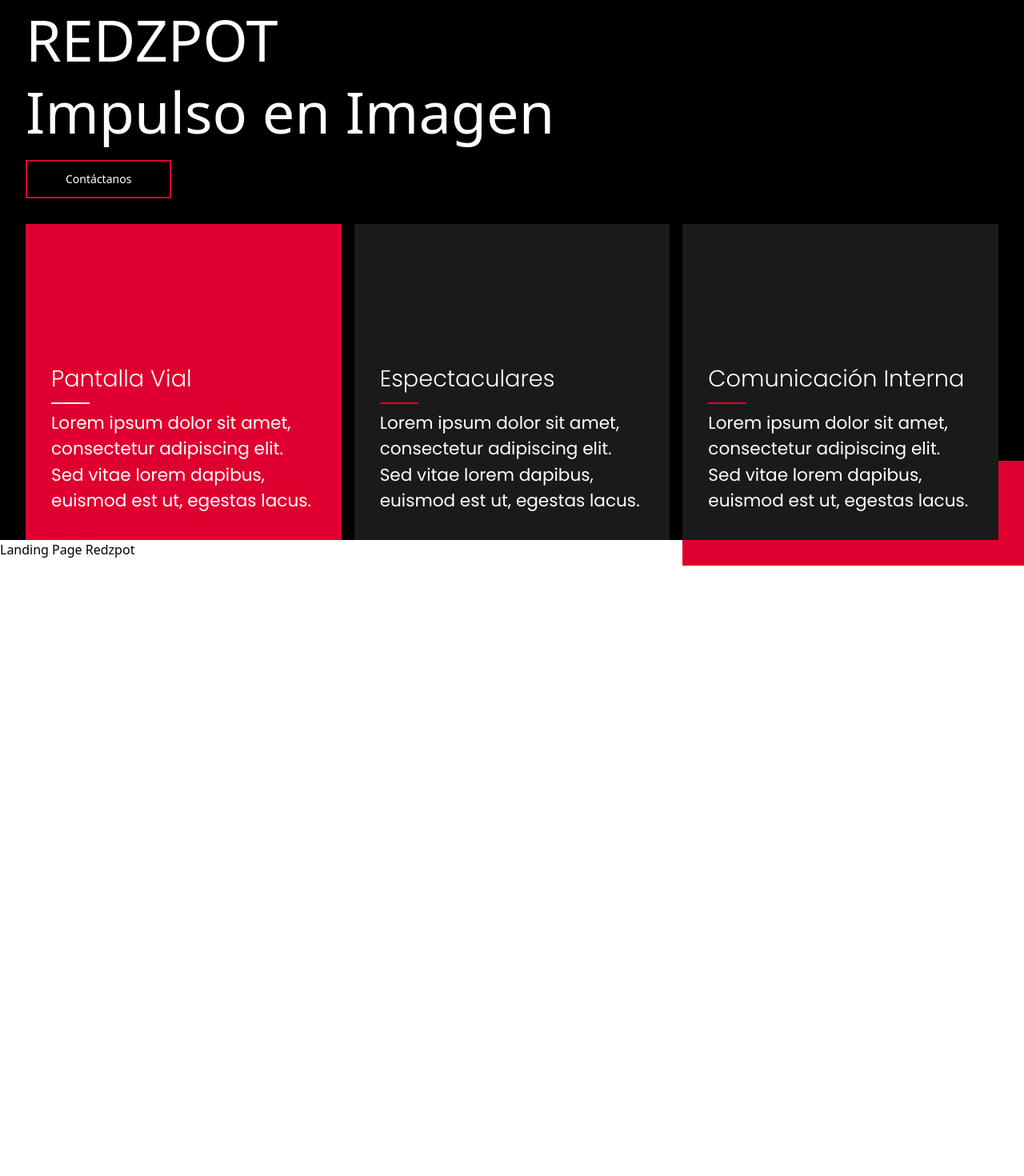
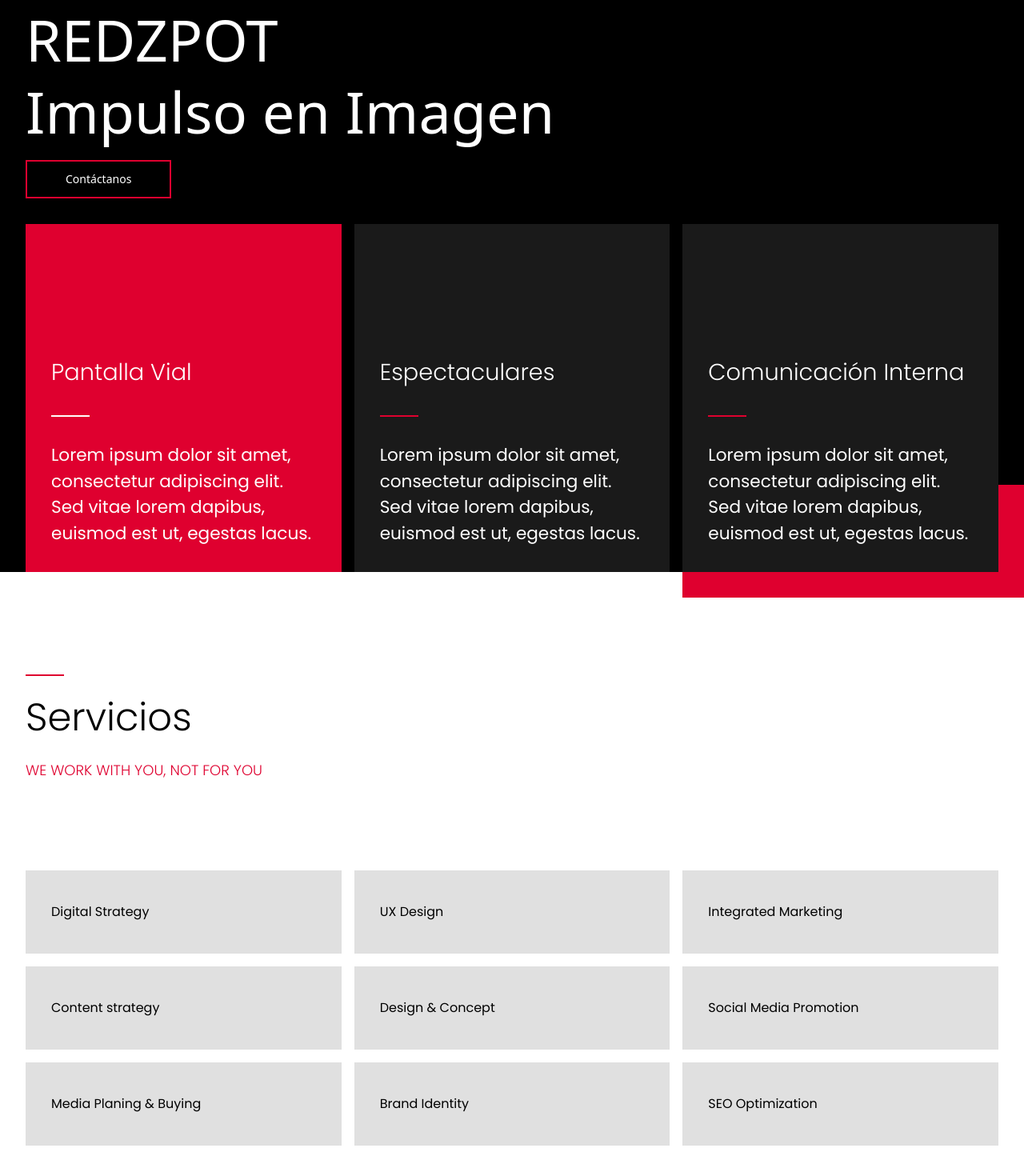
Before and after one commit to arselarah/redzpot, a Next.js app: page / in a window 1280 px wide. Shown: the part 232-1702 px from the top of the page at 80% size. Before the commit the page ends 939 px from the top, so only its background shows below. Built offline with nearby package versions, Linux system fonts and the light colour scheme.

Commit message:
Avances servicios

```diff
--- a/components/hero/Hero.tsx
+++ b/components/hero/Hero.tsx
@@ -9,9 +9,9 @@
 export default function Hero() {
   return (
     <>
-      <div className='flex min-h-screen w-full bg-black'>
+      <div className='relative z-[1] flex min-h-screen w-full bg-black'>
         <div className='mx-auto flex w-full max-w-[100rem] flex-col items-start justify-between gap-8'>
-          <div className='relative flex h-auto min-h-[60vh] w-full flex-col justify-end gap-4 px-4 md:px-8'>
+          <div className='h-fluid relative flex w-full flex-col justify-end gap-4 px-4 md:px-8'>
             <div>
               <h1 className='text-clamp_cover leading-tight text-white'>
                 REDZPOT
--- a/components/navbar/navBar.tsx
+++ b/components/navbar/navBar.tsx
@@ -21,7 +21,7 @@
   ]
   return (
     <>
-      <section className='absolute left-0 top-0 flex h-20 w-full items-center justify-between bg-transparent px-4 font-poppins'>
+      <section className='absolute left-0 top-0 z-10 flex h-20 w-full items-center justify-between bg-transparent px-4 font-poppins'>
         <div className='mx-auto flex w-full max-w-[100rem] flex-row justify-between'>
           <div className='w-full max-w-32'>
             <Link href='' className='text-white'>
--- /dev/null
+++ b/components/seccionUno/SeccionUno.tsx
@@ -0,0 +1,58 @@
+import React from 'react'
+import '@fontsource/poppins/600.css'
+import '@fontsource/poppins/500.css'
+import '@fontsource/poppins/400.css'
+import '@fontsource/poppins/300.css'
+import '@fontsource/poppins/200.css'
+import '@fontsource/poppins/100.css'
+
+export default function SeccionUno() {
+  return (
+    <>
+      <section className='relative w-full bg-white font-poppins'>
+        <div className='mx-auto flex min-h-screen w-full max-w-[100rem] flex-col items-start justify-start gap-4 px-4 py-12 md:px-8 md:py-16 lg:py-32'>
+          <div className='red-bar-titles'></div>
+          <div className='relative flex h-auto w-full flex-col gap-4'>
+            <h2 className='text-fluid-xl font-light text-black'>Servicios</h2>
+          </div>
+          <div className='relative flex h-auto w-full flex-col gap-4'>
+            <h3 className='text-fluid-sm font-light uppercase text-primary_red'>
+              We work with you, not for you
+            </h3>
+          </div>
+          <div className='grid-servicios w-full py-8 md:py-16 lg:py-24'>
+            <div className='grid w-full grid-cols-1 gap-4 md:grid-cols-2 lg:grid-cols-3'>
+              <div className='flex w-full cursor-pointer flex-col items-start justify-center bg-gris px-8 py-10 transition-all duration-300 ease-in-out hover:bg-primary_red hover:px-24 hover:text-white'>
+                <p>Digital Strategy</p>
+              </div>
+              <div className='flex w-full cursor-pointer flex-col items-start justify-center bg-gris px-8 py-10 transition-all duration-300 ease-in-out hover:bg-primary_red hover:px-24 hover:text-white'>
+                <p>UX Design</p>
+              </div>
+              <div className='flex w-full cursor-pointer flex-col items-start justify-center bg-gris px-8 py-10 transition-all duration-300 ease-in-out hover:bg-primary_red hover:px-24 hover:text-white'>
+                <p>Integrated Marketing</p>
+              </div>
+              <div className='flex w-full cursor-pointer flex-col items-start justify-center bg-gris px-8 py-10 transition-all duration-300 ease-in-out hover:bg-primary_red hover:px-24 hover:text-white'>
+                <p>Content strategy</p>
+              </div>
+              <div className='flex w-full cursor-pointer flex-col items-start justify-center bg-gris px-8 py-10 transition-all duration-300 ease-in-out hover:bg-primary_red hover:px-24 hover:text-white'>
+                <p>Design & Concept</p>
+              </div>
+              <div className='flex w-full cursor-pointer flex-col items-start justify-center bg-gris px-8 py-10 transition-all duration-300 ease-in-out hover:bg-primary_red hover:px-24 hover:text-white'>
+                <p>Social Media Promotion</p>
+              </div>
+              <div className='flex w-full cursor-pointer flex-col items-start justify-center bg-gris px-8 py-10 transition-all duration-300 ease-in-out hover:bg-primary_red hover:px-24 hover:text-white'>
+                <p>Media Planing & Buying</p>
+              </div>
+              <div className='flex w-full cursor-pointer flex-col items-start justify-center bg-gris px-8 py-10 transition-all duration-300 ease-in-out hover:bg-primary_red hover:px-24 hover:text-white'>
+                <p>Brand Identity</p>
+              </div>
+              <div className='flex w-full cursor-pointer flex-col items-start justify-center bg-gris px-8 py-10 transition-all duration-300 ease-in-out hover:bg-primary_red hover:px-24 hover:text-white'>
+                <p>SEO Optimization</p>
+              </div>
+            </div>
+          </div>
+        </div>
+      </section>
+    </>
+  )
+}
--- a/pages/globals.css
+++ b/pages/globals.css
@@ -46,10 +46,10 @@
 
 .white-bar-mini,
 .red-bar-mini {
-  content: '';
   position: relative;
   width: 3rem;
   height: 2px;
+  margin: 2rem 0rem;
 }
 .white-bar-mini {
   background-color: white;
@@ -59,6 +59,14 @@
   background-color: #df002f;
 }
 
+.red-bar-titles {
+  position: relative;
+  width: 3rem;
+  height: 2px;
+  margin: 0rem;
+  background-color: #df002f;
+}
+
 @media (min-width: 768px) {
   .barras-rojas::after {
     right: -2rem;
--- a/pages/index.tsx
+++ b/pages/index.tsx
@@ -1,14 +1,13 @@
+import React from 'react'
 import Hero from '@/components/hero/Hero'
-import React from 'react'
+import SeccionUno from '@/components/seccionUno/SeccionUno'
 
 export default function index() {
   return (
     <>
       <main>
         <Hero />
-        <section>
-          <h2>Landing Page Redzpot</h2>
-        </section>
+        <SeccionUno />
       </main>
     </>
   )
--- a/tailwind.config.ts
+++ b/tailwind.config.ts
@@ -8,16 +8,10 @@
   ],
   theme: {
     extend: {
-      fontSize: {
-        'fluid-cover': 'clamp(2.5rem, 3vw + 1rem, 5.5rem)',
-        'fluid-lg': 'clamp(1.5rem, 2vw + 1rem, 2.5rem)',
-        'fluid-xl': 'clamp(2rem, 4vw, 3rem)',
-        'fluid-sm': 'clamp(0.875rem, 1vw + 0.5rem, 1.125rem)',
-        'fluid-md': 'clamp(1.05rem, 1vw + 1.5rem, 1.25rem)'
-      },
       colors: {
         secondary_dark: '#1a1a1a',
-        primary_red: '#df002f'
+        primary_red: '#df002f',
+        gris: '#e0e0e0'
       },
       fontFamily: {
         poppins: ['Poppins', 'sans-serif']
@@ -25,7 +19,16 @@
       fontSize: {
         clamp_cover: 'clamp(2rem, 7vw, 4.5rem)',
         clamp_subtitles: 'clamp(1.2rem, 4vw, 1.8rem)',
-        clamp_textoImportante: 'clamp(1.15rem, 2vw, 1.35rem)'
+        clamp_textoImportante: 'clamp(1.15rem, 2vw, 1.35rem)',
+        'fluid-cover': 'clamp(2.5rem, 3vw + 1rem, 5.5rem)',
+        'fluid-lg': 'clamp(1.5rem, 2vw + 1rem, 2.5rem)',
+        'fluid-xl': 'clamp(2rem, 4vw, 3rem)',
+        'fluid-sm': 'clamp(0.875rem, 1vw + 0.5rem, 1.125rem)',
+        'fluid-md': 'clamp(1.05rem, 1vw + 1.5rem, 1.25rem)',
+        'fluid-titles': 'clamp(1.05rem, 1vw + 1.5rem, 1.25rem)'
+      },
+      height: {
+        fluid: 'clamp(25rem, 60vh, 100rem)'
       }
     }
   },
```
